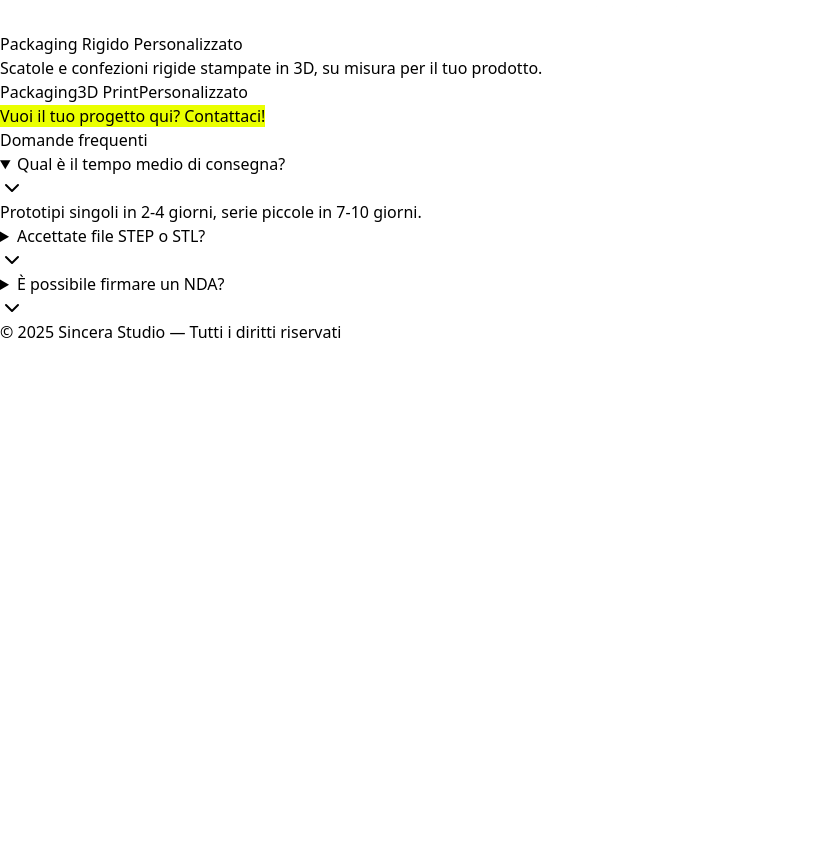
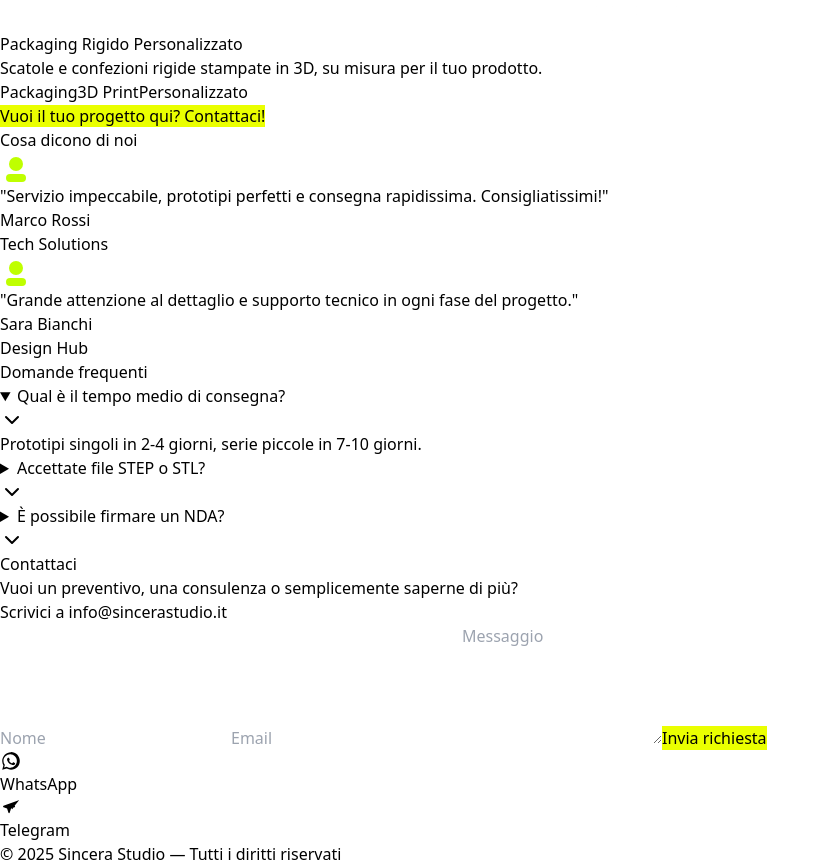
Before and after one commit to bitgadget/sincerastudio, a React (Vite) app: page / in a window 1280 px wide. Shown: the part 8440-9306 px from the top of the page, without its empty margins (0-830 px from the left). Before the commit the page ends 8784 px from the top, so only its background shows below. Built offline with nearby package versions, Linux system fonts and the light colour scheme.

Commit message:
Risolvi conflitti

```diff
--- a/src/SinceraStudioLanding.jsx
+++ b/src/SinceraStudioLanding.jsx
@@ -388,6 +388,57 @@ export default function SinceraStudioLanding() {
         </div>
       </section>
 
+      {/* Testimonials */}
+      <section
+        id="testimonials"
+        className="relative z-10 px-8 py-24 max-w-4xl mx-auto text-center"
+      >
+        <motion.h3
+          className="text-3xl font-bold mb-8"
+          variants={stagger}
+          initial="hidden"
+          whileInView="visible"
+          viewport={{ once: true }}
+        >
+          Cosa dicono di noi
+        </motion.h3>
+        <div className="grid md:grid-cols-2 gap-8">
+          {[
+            {
+              name: "Marco Rossi",
+              company: "Tech Solutions",
+              text: "Servizio impeccabile, prototipi perfetti e consegna rapidissima. Consigliatissimi!",
+            },
+            {
+              name: "Sara Bianchi",
+              company: "Design Hub",
+              text: "Grande attenzione al dettaglio e supporto tecnico in ogni fase del progetto.",
+            },
+          ].map((t, i) => (
+            <motion.div
+              key={t.name}
+              className="rounded-2xl border border-neutral-800 bg-neutral-900/70 p-6 flex flex-col items-center"
+              variants={stagger}
+              initial="hidden"
+              whileInView="visible"
+              custom={i + 1}
+              viewport={{ once: true }}
+            >
+              {/* Avatar generico */}
+              <div className="w-16 h-16 rounded-full bg-neutral-800 flex items-center justify-center mb-4">
+                <svg width="32" height="32" fill="none" viewBox="0 0 32 32">
+                  <circle cx="16" cy="12" r="7" fill="#bfff00" />
+                  <rect x="6" y="22" width="20" height="8" rx="4" fill="#bfff00" />
+                </svg>
+              </div>
+              <p className="text-neutral-300 italic mb-3">"{t.text}"</p>
+              <div className="font-semibold text-[#eaff00]">{t.name}</div>
+              <div className="text-neutral-400 text-sm">{t.company}</div>
+            </motion.div>
+          ))}
+        </div>
+      </section>
+
       {/* FAQ */}
       <section
         id="faq"
@@ -434,6 +485,84 @@ export default function SinceraStudioLanding() {
         </div>
       </section>
 
+      {/* Contatti */}
+      <section
+        id="contatti"
+        className="relative z-10 px-8 py-24 max-w-3xl mx-auto text-center"
+      >
+        <motion.h3
+          className="text-3xl font-bold mb-6"
+          variants={stagger}
+          initial="hidden"
+          whileInView="visible"
+          viewport={{ once: true }}
+        >
+          Contattaci
+        </motion.h3>
+        <motion.p
+          className="mb-8 text-neutral-300"
+          variants={stagger}
+          initial="hidden"
+          whileInView="visible"
+          custom={2}
+          viewport={{ once: true }}
+        >
+          Vuoi un preventivo, una consulenza o semplicemente saperne di più?<br />
+          Scrivici a <a href="mailto:info@sincerastudio.it" className="underline text-[#eaff00]">info@sincerastudio.it</a>
+        </motion.p>
+        <form className="flex flex-col gap-4 items-center">
+          <input
+            type="text"
+            name="nome"
+            placeholder="Nome"
+            className="w-full max-w-md px-4 py-3 rounded bg-neutral-800 border border-neutral-700 text-white focus:outline-none focus:border-[#eaff00] transition"
+            required
+          />
+          <input
+            type="email"
+            name="email"
+            placeholder="Email"
+            className="w-full max-w-md px-4 py-3 rounded bg-neutral-800 border border-neutral-700 text-white focus:outline-none focus:border-[#eaff00] transition"
+            required
+          />
+          <textarea
+            name="messaggio"
+            placeholder="Messaggio"
+            rows={5}
+            className="w-full max-w-md px-4 py-3 rounded bg-neutral-800 border border-neutral-700 text-white focus:outline-none focus:border-[#eaff00] transition"
+            required
+          />
+          <button
+            type="submit"
+            className="mt-4 rounded-md font-semibold px-8 py-3 text-neutral-900"
+            style={{ background: NEON }}
+          >
+            Invia richiesta
+          </button>
+        </form>
+        {/* Bottoni WhatsApp e Telegram */}
+        <div className="mt-8 flex flex-col sm:flex-row gap-4 justify-center items-center">
+          <a
+            href="https://wa.me/391234567890"
+            target="_blank"
+            rel="noopener noreferrer"
+            className="inline-flex items-center gap-2 rounded-md px-6 py-3 bg-[#25D366] text-neutral-900 font-semibold hover:bg-[#1ebe57] transition"
+          >
+            <svg width="22" height="22" fill="currentColor" viewBox="0 0 32 32"><path d="M16.002 3.2c-7.06 0-12.8 5.74-12.8 12.8 0 2.26.6 4.46 1.74 6.38L3.2 28.8l6.62-1.71c1.85 1.01 3.94 1.54 6.18 1.54h.01c7.06 0 12.8-5.74 12.8-12.8s-5.74-12.8-12.8-12.8zm0 23.04c-2.01 0-3.98-.53-5.68-1.53l-.41-.24-3.93 1.02 1.05-3.83-.27-.39c-1.09-1.59-1.67-3.45-1.67-5.37 0-5.36 4.36-9.72 9.72-9.72s9.72 4.36 9.72 9.72-4.36 9.72-9.72 9.72zm5.34-7.33c-.29-.14-1.7-.84-1.96-.94-.26-.1-.45-.14-.64.14-.19.29-.74.94-.91 1.13-.17.19-.34.21-.63.07-.29-.14-1.23-.45-2.34-1.44-.86-.77-1.44-1.71-1.61-2-.17-.29-.02-.44.13-.58.13-.13.29-.34.43-.51.14-.17.19-.29.29-.48.1-.19.05-.36-.02-.51-.07-.14-.64-1.54-.88-2.11-.23-.56-.47-.48-.64-.49-.16-.01-.36-.01-.56-.01-.19 0-.5.07-.76.36-.26.29-1 1-.99 2.43.01 1.43 1.03 2.81 1.18 3.01.14.19 2.03 3.1 4.93 4.23.69.3 1.23.48 1.65.62.69.22 1.32.19 1.81.12.55-.08 1.7-.7 1.94-1.37.24-.67.24-1.24.17-1.37-.07-.13-.26-.21-.55-.35z"/></svg>
+            WhatsApp
+          </a>
+          <a
+            href="https://t.me/tuonicktelegram"
+            target="_blank"
+            rel="noopener noreferrer"
+            className="inline-flex items-center gap-2 rounded-md px-6 py-3 bg-[#229ED9] text-white font-semibold hover:bg-[#1787b7] transition"
+          >
+            <svg width="22" height="22" fill="currentColor" viewBox="0 0 32 32"><path d="M27.43 6.62c-.32-.27-.77-.34-1.15-.19L5.13 14.36c-.41.16-.68.56-.68 1.01.01.45.29.84.7.99l5.13 1.83 2.01 6.13c.13.39.48.66.89.66h.01c.41 0 .77-.27.89-.66l2.01-6.13 5.13-1.83c.41-.15.69-.54.7-.99.01-.45-.27-.85-.68-1.01zm-6.47 4.47l-2.96 2.96c-.13.13-.2.3-.2.48v4.13c0 .27.22.49.49.49s.49-.22.49-.49v-3.81l2.7-2.7c.19-.19.19-.5 0-.69-.19-.19-.5-.19-.69 0z"/></svg>
+            Telegram
+          </a>
+        </div>
+      </section>
+
       {/* Footer */}
       <footer className="relative z-10 px-8 py-10 text-center text-neutral-600 text-sm">
         © {new Date().getFullYear()} Sincera Studio — Tutti i diritti riservati
```
